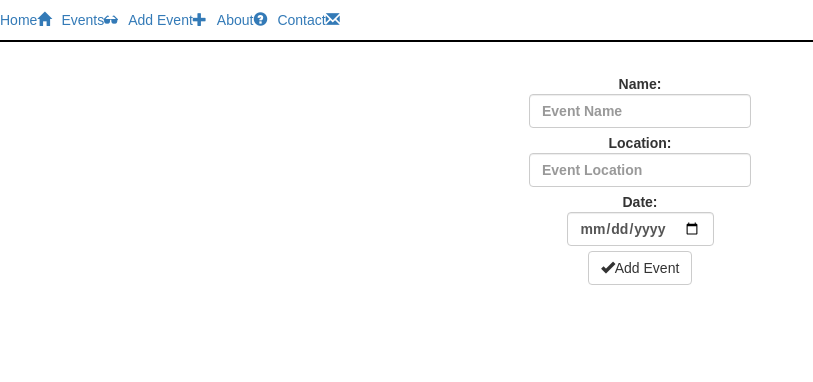
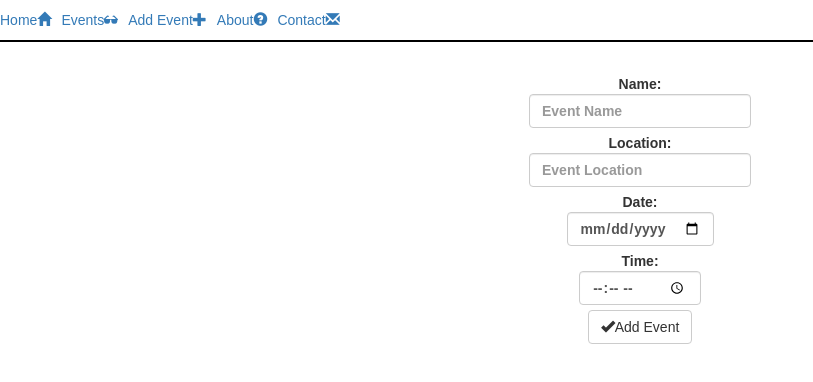
Before and after one commit to jacobsilver2/EventTracker, a React (Create React App) app in the folder client/: page /events/new in a window 1280 px wide. Shown: the top 382 px of the page, without its empty margins (0-813 px from the left). Built offline with nearby package versions, Linux system fonts and the light colour scheme; no server answers.

Commit message:
got time working. now onto formatting date and time with moment

```diff
--- a/client/package.json
+++ b/client/package.json
@@ -4,9 +4,12 @@
   "private": true,
   "dependencies": {
     "jquery": "^3.3.1",
+    "moment": "^2.22.2",
     "react": "^16.4.1",
     "react-bootstrap": "^0.32.1",
+    "react-bootstrap-time-picker": "^1.0.3",
     "react-dom": "^16.4.1",
+    "react-moment": "^0.7.7",
     "react-redux": "^5.0.7",
     "react-router-dom": "^4.3.1",
     "react-scripts": "1.1.4",
--- a/client/src/containers/EventShow.js
+++ b/client/src/containers/EventShow.js
@@ -18,10 +18,11 @@ class EventShow extends Component {
                 <h1>Name: {event.name}</h1>
                 <h1>Location: {event.location}</h1>
                 <h1>Date: {event.date}</h1>
+                <h1>Time: {event.time}</h1>
 
                 <ButtonGroup>
                     <Button className="btn btn-outline-danger" onClick={() => this.props.deleteEvent(event.id, history) }>
-                        <span className="glyphicon glyphicon-pencil"></span> Delete Event
+                        <span className="glyphicon glyphicon-remove-circle"></span> Delete Event
                     </Button>
 
                     <Button className="btn btn-outline-secondary">
--- a/client/src/containers/EventsEdit.js
+++ b/client/src/containers/EventsEdit.js
@@ -10,7 +10,8 @@ class EventsEdit extends Component {
       id: props.event.id,
       name: props.event.name,
       location: props.event.location,
-      date: props.event.date
+      date: props.event.date,
+      time: props.event.time
     }
   }
 
@@ -63,6 +64,16 @@ render() {
               onChange={this.handleOnChange}
             />
         </label><br></br>
+        <label>
+          Time: <br></br>
+            <input
+              className="form-control"
+              type="time"
+              name="time"
+              value={this.state.time}
+              onChange={this.handleOnChange}
+            />
+        </label><br></br>
 
         <Button className="btn btn-outline-primary" type="submit">
           <span className="glyphicon glyphicon-ok"></span> Update Event
--- a/client/src/containers/EventsNew.js
+++ b/client/src/containers/EventsNew.js
@@ -10,23 +10,21 @@ class EventsNew extends Component {
     this.state = {
       name: '',
       location: '',
-      date: ''
+      date: '',
+      time: ''
     }
   }
 
 
   handleOnChange = e => {
-    // console.log("handle on change is firing");
     this.setState({
       [e.target.name]: e.target.value
     });
-    // console.log(this.state);
   }
 
   handleOnSubmit = e => {
     e.preventDefault();
     const { createEvent, history } = this.props;
-    // console.log(createEvent);
     createEvent(this.state, history);
   }
 
@@ -67,6 +65,17 @@ class EventsNew extends Component {
               onChange={this.handleOnChange}
             />
           </label><br></br>
+          <label>
+            Time: <br></br>
+            <input
+              className="form-control"
+              type="time"
+              name="time"
+              placeholder="Event Time"
+              value={this.state.time}
+              onChange={this.handleOnChange}
+            />
+          </label><br></br>
           <Button className="btn btn-outline-primary" type="submit">
             <span className="glyphicon glyphicon-ok"></span>
             Add Event
```
Also changed, not shown: 1 other file (tests, documents, lock files or other folders).
